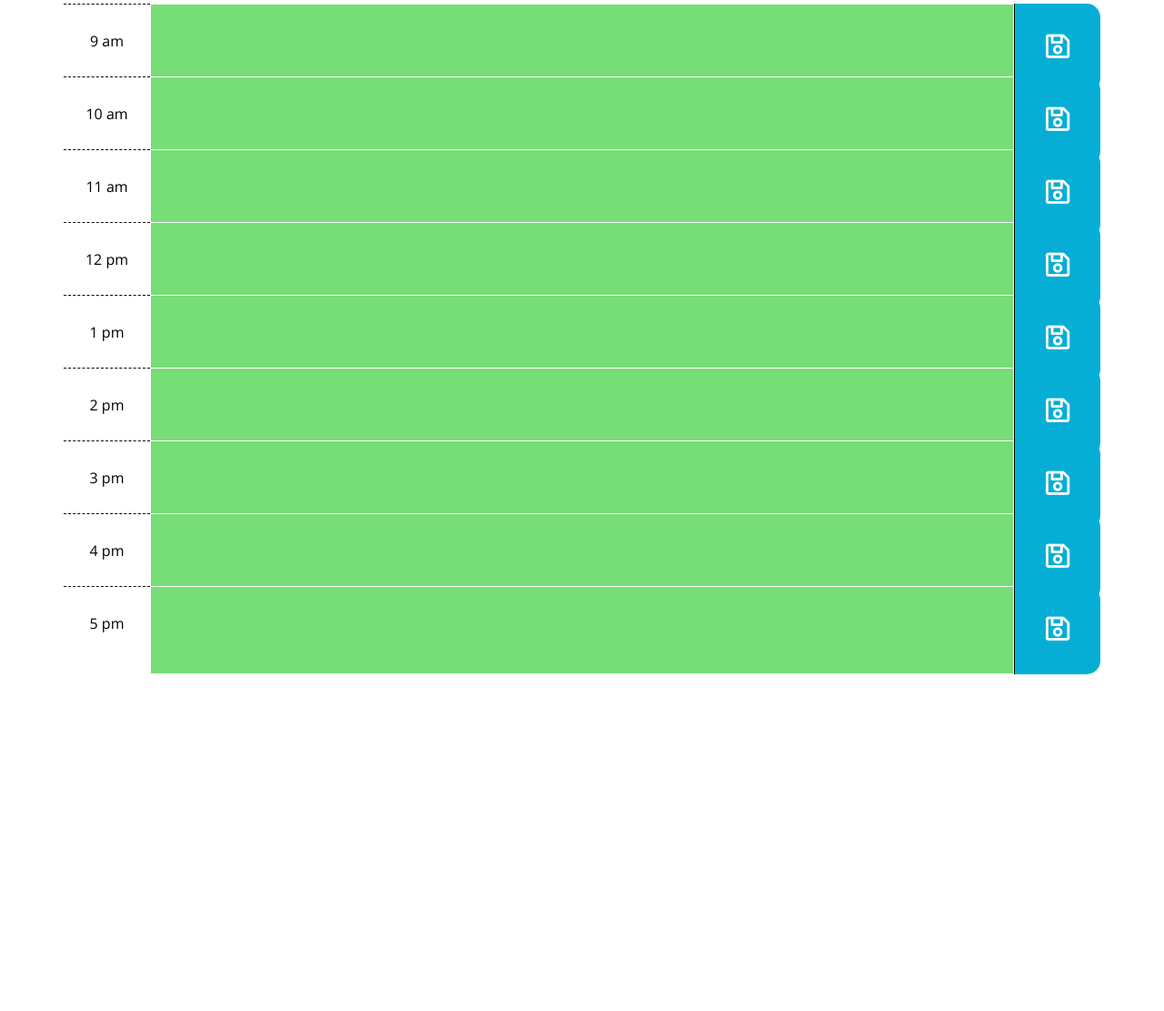
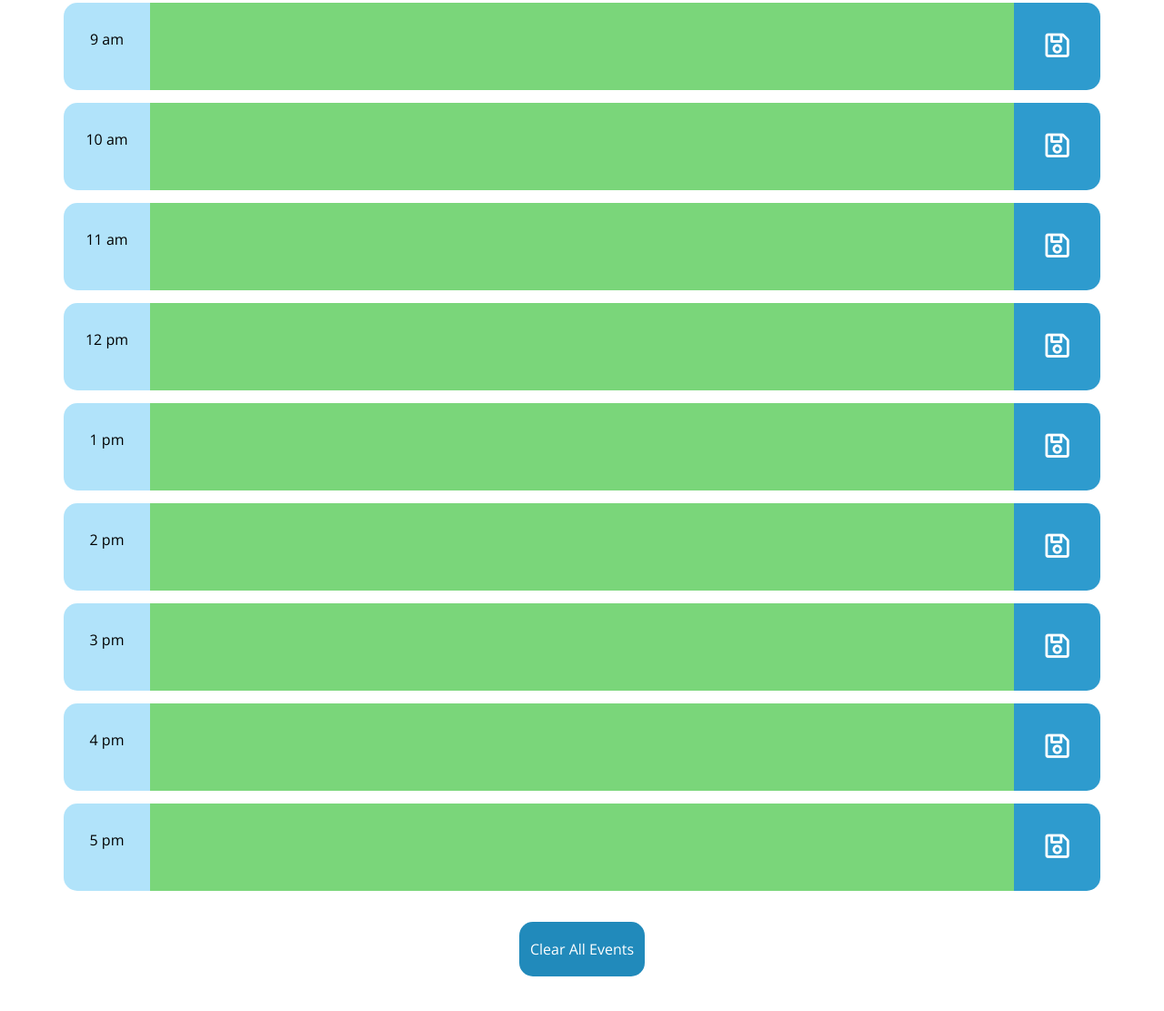
Before and after one commit to DilanLi/Work-Day-Scheduler, a plain HTML site: page index.html in a window 1280 px wide. Shown: the part 333-1444 px from the top of the page at 91% size. Before the commit the page ends 1131 px from the top, so only its background shows below. Drawn offline with nearby package versions, Linux system fonts and the light colour scheme.

Commit message:
improved interface

```diff
--- a/Assets/script.js
+++ b/Assets/script.js
@@ -1,14 +1,15 @@
 $(document).ready(function() {
 
+    //use moment.js library to display day of week and date
     var currentDay = moment().format("MMMM Do YYYY");
     var currentDayOfWeek = moment().format("dddd");
     var currentInfo = currentDayOfWeek + ", " + currentDay;
     $("#currentDay").text(currentInfo);
 
+    //grab value of current hour from moment.js library
     var currentHour = moment().hours();
-    console.log (currentHour);
 
-    //set past, present, future textarea colors
+    //set past, present, future textarea colors by their css class
     for (i=0; i < 9; i++) {
         if ($(".hour").eq(i).data("hour") === currentHour){
             $("textarea").eq(i).addClass("present");
@@ -17,11 +18,14 @@ $(document).ready(function() {
         } else {
             $("textarea").eq(i).addClass("future");
     }
-    $("textarea").eq(i).css("border","1px white solid");
 }
 
+//event listener on the save button
+$("i").click(saveTodo);
+//displays all events as browser loads
 displayTodo();
 
+//this function saves user input as event content and saves the events under hour of day within local storage
 function saveTodo(){
     for (i=0; i < 9; i++){
         var value = $("textarea").eq(i).val();
@@ -33,8 +37,7 @@ function saveTodo(){
     }
 }
 
-$("i").click(saveTodo);
-
+//this function grabs all saved events in local storage and displays them
 function displayTodo(){
     for (i=0; i < 9; i++){
         var hour = $(".hour").eq(i).data("hour");
@@ -43,5 +46,10 @@ function displayTodo(){
     }
 }
 
+//when "Clear All Events" button is clicked, clear local storage
+$(".btn").click(function(){
+    localStorage.clear();
+    displayTodo();
+})
 
 });
--- a/Assets/style.css
+++ b/Assets/style.css
@@ -3,6 +3,7 @@ body {
   font-size: 16px;
   line-height: 1;
   padding-bottom: 75px;
+  min-width: 800px;
 }
 
 textarea{
@@ -10,8 +11,8 @@ textarea{
   border: none;
   resize: none;
   color: #000000;
-  border-left: 1px solid black;
   padding: 10px;
+  padding-top: 30px;
 }
 
 .jumbotron {
@@ -20,27 +21,24 @@ textarea{
   color: black;
   border-radius: 0;
   border-bottom: 10px solid black;
-}
-
-.description{
-  white-space: pre-wrap;
+  /* background-color: rgb(163, 218, 255); */
 }
 
 .time-block{
   text-align: center;
-  border-radius: 15px;
 }
 
 .row {
   white-space: pre-wrap;
   height: 80px;
-  border-top: 1px solid white;
+  margin-bottom: 30px;
 }
 
 .hour {
-  background-color: #ffffff;
+  background-color:rgb(177, 227, 250);
   color: #000000;
-  border-top: 1px dashed #000000;
+  border-top-left-radius: 15px;
+  border-bottom-left-radius: 15px;
 }
 
 .past {
@@ -49,30 +47,49 @@ textarea{
 }
 
 .present {
-  background-color: #ff6961;
-  color: white;
+  background-color: #f58a82;
+  color: black;
 }
 
 .future {
-  background-color: #77dd77;
-  color: white;
+  background-color: #7ad67a;
+  color: black
 }
 
+.btn {
+  margin-top: 20px;
+  border-radius: 15px;
+  background-color: rgb(33, 138, 187);
+  border: none;
+}
+
+.btn:hover {
+  background-color: rgb(34, 115, 153);
+}
+.btn:active {
+  transform: translateY(3px)
+}
+
+
+
+/* save button */
+
 .saveBtn {
-  border-left: 1px solid black;
   border-top-right-radius: 15px;
   border-bottom-right-radius: 15px;
-  background-color: #06AED5;
+  background-color: rgb(46, 155, 206);
   color: white;
   text-align: center;
 }
 
-.saveBtn i:hover {
-  /* font-size: 20px; */
-    /* transition: all .3s ease-in-out;  */
-}
-
-/* font awesome icon */
 .far {
   font-size: 30px;
 }
+
+.saveBtn i:hover {
+  color: rgb(182, 226, 240);
+}
+
+.saveBtn i:active {
+  transform: translateY(3px)
+}
--- a/index.html
+++ b/index.html
@@ -134,6 +134,10 @@
           <i class="far fa-save"></i>
         </div>
       </div>
+
+      <div class="row">
+        <button type="button" class="btn btn-primary mx-auto">Clear All Events</button>
+      </div>
     </div>
     <!-- moment.js -->
     <script src="lib/moment/moment.min.js"></script>
```
Also changed, not shown: 2 other files.
